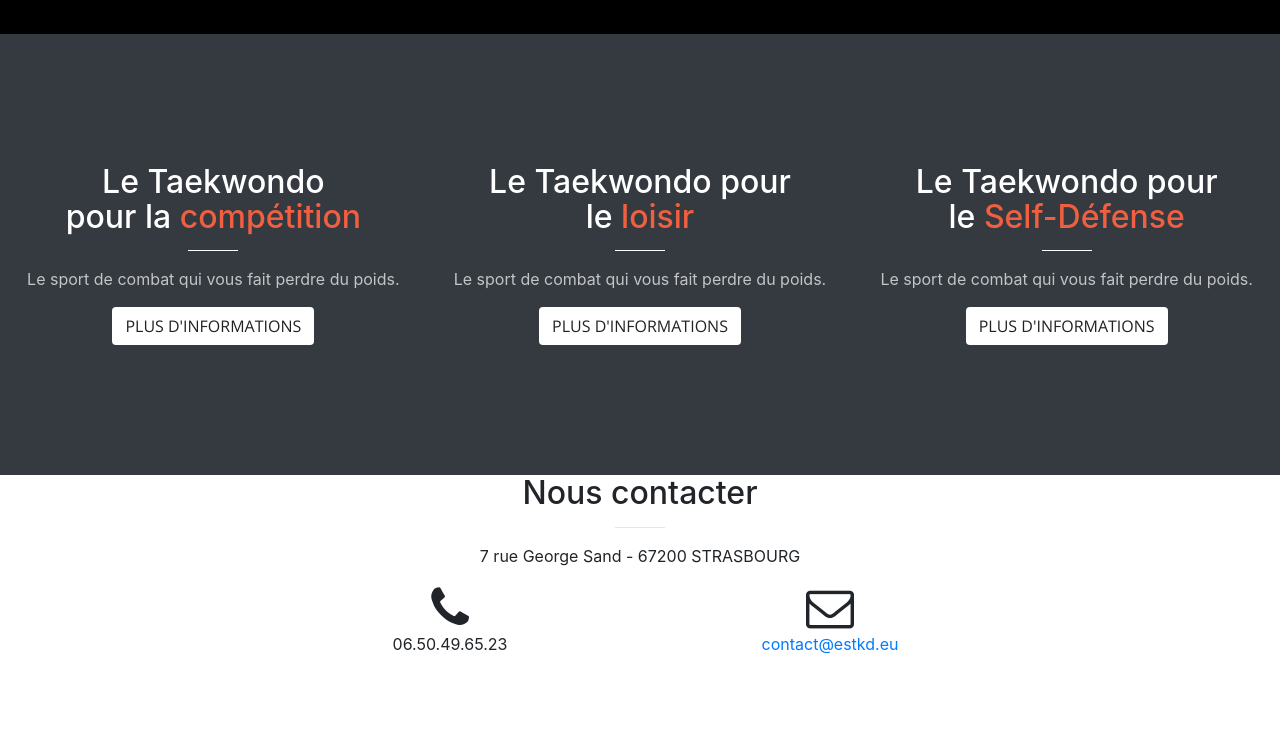
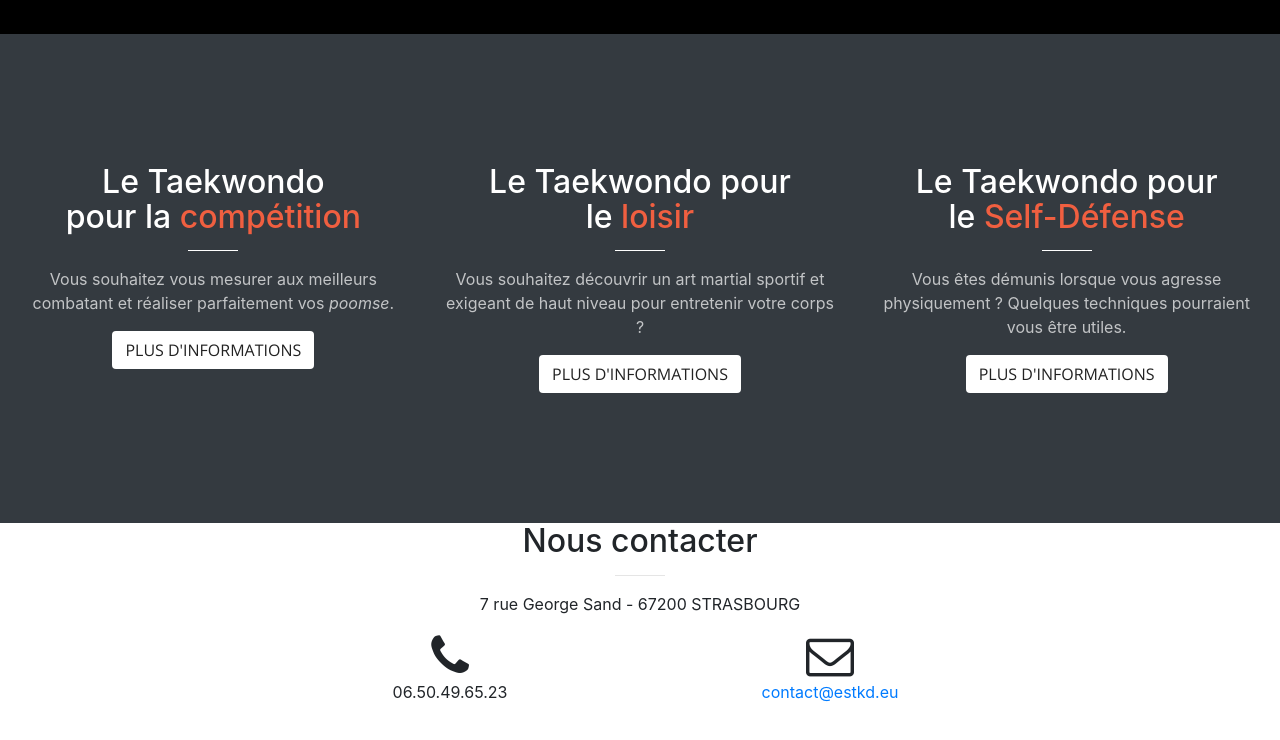
Before and after one commit to sbeuhatsxb/sitetaekwondo, a website with bundled scripts: page index.html in a window 1280 px wide. Shown: the part 766-1506 px from the top of the page. Built offline with nearby package versions, Linux system fonts and the light colour scheme.

Commit message:
Ajout de descriptifs sur la page index.html

```diff
--- a/index.html
+++ b/index.html
@@ -79,21 +79,21 @@
           <div class = "col-md-4 col-xs-12 text-center section_index">
             <h2 class="section-heading text-white">Le Taekwondo<br/> pour la <span class="orange">compétition</span></h2>
             <hr class="light">
-            <p class="text-faded text-center">Le sport de combat qui vous fait perdre du poids.</p>
+            <p class="text-faded text-center">Vous souhaitez vous mesurer aux meilleurs combatant et réaliser parfaitement vos <em>poomse</em>.</p>
             <a href="club.html#info" class="btn btn-default btn-xl js-scroll-trigger center">Plus d'informations</a>
           </div>
 
           <div class = "col-md-4 col-xs-12 text-center section_index">
             <h2 class="section-heading text-white text-center">Le Taekwondo pour<br/> le <span class="orange">loisir</span></h2>
             <hr class="light">
-            <p class="text-faded text-center">Le sport de combat qui vous fait perdre du poids.</p>
+            <p class="text-faded text-center">Vous souhaitez découvrir un art martial sportif et exigeant de haut niveau pour entretenir votre corps ?</p>
             <a href="club.html#info" class="btn btn-default btn-xl js-scroll-trigger center">Plus d'informations</a>
           </div>
 
           <div class = "col-md-4 col-xs-12 text-center section_index">
             <h2 class="section-heading text-white text-center">Le Taekwondo pour<br/> le <span class="orange">Self-Défense</span></h2>
             <hr class="light">
-            <p class="text-faded text-center">Le sport de combat qui vous fait perdre du poids.</p>
+            <p class="text-faded text-center">Vous êtes démunis lorsque vous agresse physiquement ? Quelques techniques pourraient vous être utiles.</p>
             <a href="club.html#info" class="btn btn-default btn-xl js-scroll-trigger center">Plus d'informations</a>
           </div>
         </div>
```
